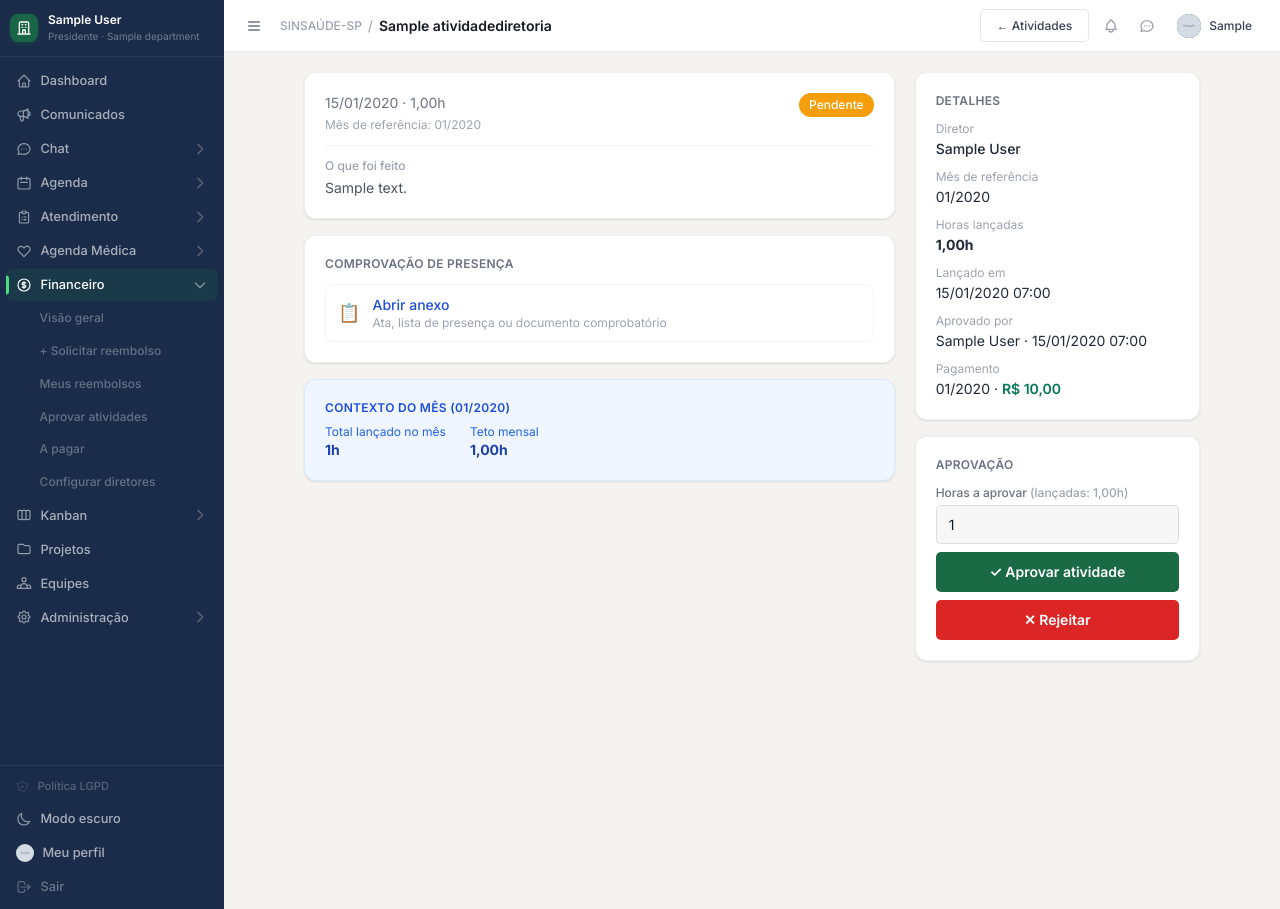
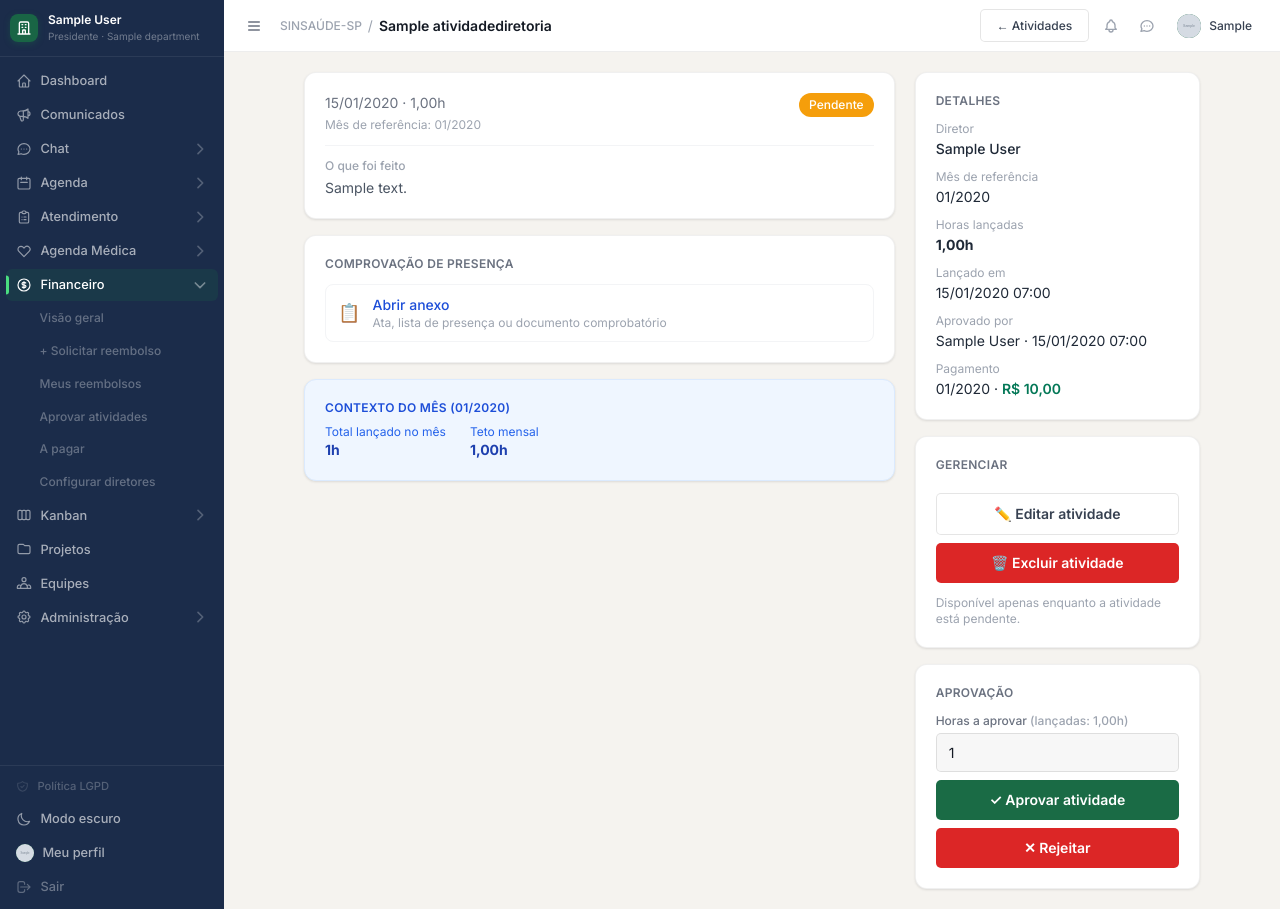
Before and after one commit to Pacheco2802/Intranet-Sin, a Django app: page /financeiro/diretoria/1/ in a window 1280 px wide. Run offline with Django 4.2, Linux system fonts and the light colour scheme; a user stored in the database is signed in; tables that the repository leaves empty hold one stand-in row (values such as "Sample post"); grey boxes marked "Sample" are stand-in pictures; data that the repository does not hold is empty; parts of the project's set-up code (start-up, migrations or seed data) failed here and were passed over; some libraries are stand-ins or nearby versions.

Commit message:
Edição e exclusão de atividades de diretoria (só enquanto pendente)
Diretor dono ou coordenação (aprovador) podem editar/excluir uma
atividade apenas enquanto o status é PENDENTE; depois de aprovada,
paga ou rejeitada fica bloqueado.

- views: _pode_editar_atividade + atividade_editar/atividade_excluir.
  Editar reusa o AtividadeDiretoriaForm (mantém o comprovante se não
  reenviado). Excluir remove o arquivo do storage e apaga o registro.
  Ambos gravam AuditLog e, quando a ação é feita pela coordenação em
  atividade de outro, notificam o diretor.
- Botões: card "Gerenciar" no detalhe e ações Editar/Excluir nas
  linhas pendentes da aba "Minhas atividades".

Sem alteração de models/migrations: o AuditLog registra as ações
DIRAT_EDIT/DIRAT_DELETE por string (choices não são validadas no BD).

Co-Authored-By: Claude Opus 4.8 <noreply@anthropic.com>

```diff
--- a/financeiro/urls.py
+++ b/financeiro/urls.py
@@ -26,6 +26,8 @@ urlpatterns = [
     path('diretoria/', views.atividade_list, name='atividade_list'),
     path('diretoria/nova/', views.atividade_create, name='atividade_create'),
     path('diretoria/<int:pk>/', views.atividade_detail, name='atividade_detail'),
+    path('diretoria/<int:pk>/editar/', views.atividade_editar, name='atividade_editar'),
+    path('diretoria/<int:pk>/excluir/', views.atividade_excluir, name='atividade_excluir'),
     path('diretoria/<int:pk>/aprovar/', views.atividade_aprovar, name='atividade_aprovar'),
     path('diretoria/diretor/<int:diretor_pk>/aprovar-todas/', views.atividade_aprovar_diretor, name='atividade_aprovar_diretor'),
     path('diretoria/<int:pk>/rejeitar/', views.atividade_rejeitar, name='atividade_rejeitar'),
--- a/financeiro/views.py
+++ b/financeiro/views.py
@@ -46,6 +46,14 @@ def _pode_ver_tudo(user):
 
 def _pode_lancar_diretoria(user):
     return user.role == CustomUser.Role.DIRETOR or user.is_admin_ti
+
+
+def _pode_editar_atividade(user, a):
+    """Editar/excluir é permitido só enquanto PENDENTE, e apenas para o
+    diretor dono da atividade ou a coordenação (aprovador de diretoria)."""
+    if a.status != AtividadeDiretoria.Status.PENDENTE:
+        return False
+    return a.diretor_id == user.pk or _is_aprovador_diretoria(user)
 
 
 def _financeiro_users():
@@ -350,6 +358,74 @@ def atividade_create(request):
 
 
 @login_required
+def atividade_editar(request, pk):
+    a = get_object_or_404(AtividadeDiretoria.objects.select_related('diretor'), pk=pk)
+    if not _pode_editar_atividade(request.user, a):
+        return HttpResponseForbidden()
+
+    if request.method == 'POST':
+        form = AtividadeDiretoriaForm(request.POST, request.FILES, instance=a)
+        if form.is_valid():
+            form.save()
+            AuditLog.log(request.user, 'DIRAT_EDIT', 'AtividadeDiretoria', a.pk, ip=_ip(request))
+            # Se quem editou não é o próprio diretor (foi a coordenação), avisa o diretor.
+            if a.diretor_id != request.user.pk:
+                Notification.send(
+                    a.diretor, request.user, Notification.Type.DIRETORIA_STATUS,
+                    'Sua atividade foi editada', a.titulo, f'/financeiro/diretoria/{a.pk}/',
+                )
+            messages.success(request, 'Atividade atualizada.')
+            return redirect('financeiro:atividade_detail', pk=a.pk)
+        messages.error(
+            request,
+            'Não foi possível salvar. Confira os campos destacados — '
+            'a causa mais comum é o comprovante (formato não aceito ou maior que 5 MB).'
+        )
+    else:
+        form = AtividadeDiretoriaForm(instance=a)
+
+    teto = ParametroFinanceiro.get().teto_horas_mensal
+    # Horas já lançadas no mês pelo diretor, exceto esta atividade (evita contar em dobro).
+    horas_mes = AtividadeDiretoria.objects.filter(
+        diretor=a.diretor, competencia=a.competencia,
+    ).exclude(status=AtividadeDiretoria.Status.REJEITADA).exclude(pk=a.pk).aggregate(
+        total=Sum('horas')
+    )['total'] or Decimal('0')
+
+    return render(request, 'financeiro/atividade_form.html', {
+        'form': form, 'teto': teto, 'horas_mes': horas_mes, 'competencia': a.competencia,
+        'editing': True, 'atividade': a,
+    })
+
+
+@login_required
+@require_POST
+def atividade_excluir(request, pk):
+    a = get_object_or_404(AtividadeDiretoria.objects.select_related('diretor'), pk=pk)
+    if not _pode_editar_atividade(request.user, a):
+        return HttpResponseForbidden()
+
+    titulo = a.titulo
+    diretor = a.diretor
+    por_outro = a.diretor_id != request.user.pk
+    AuditLog.log(
+        request.user, 'DIRAT_DELETE', 'AtividadeDiretoria', a.pk, ip=_ip(request),
+        titulo=titulo, horas=str(a.horas),
+        diretor=diretor.get_full_name() or diretor.email,
+    )
+    if a.comprovante:
+        a.comprovante.delete(save=False)  # remove o arquivo do storage
+    a.delete()
+    if por_outro:
+        Notification.send(
+            diretor, request.user, Notification.Type.DIRETORIA_STATUS,
+            'Sua atividade foi excluída', titulo, '/financeiro/diretoria/?aba=minhas',
+        )
+    messages.success(request, f'Atividade "{titulo}" excluída.')
+    return redirect(_safe_next(request, '/financeiro/diretoria/'))
+
+
+@login_required
 def atividade_detail(request, pk):
     a = get_object_or_404(
         AtividadeDiretoria.objects.select_related('diretor', 'aprovado_por', 'pagamento'), pk=pk
@@ -366,6 +442,7 @@ def atividade_detail(request, pk):
     return render(request, 'financeiro/atividade_detail.html', {
         'a': a,
         'is_aprovador': _is_aprovador_diretoria(user),
+        'pode_editar': _pode_editar_atividade(user, a),
         'horas_mes_diretor': horas_mes_diretor,
         'teto_mensal': teto_mensal,
     })
--- a/templates/financeiro/atividade_detail.html
+++ b/templates/financeiro/atividade_detail.html
@@ -91,6 +91,20 @@
       </div>
     </div>
 
+    {% if pode_editar %}
+    <div class="card space-y-2">
+      <h3 class="text-xs uppercase tracking-wide text-gray-500 font-semibold mb-3">Gerenciar</h3>
+      <a href="{% url 'financeiro:atividade_editar' a.pk %}" class="btn-secondary w-full justify-center py-2.5 text-sm font-semibold">✏️ Editar atividade</a>
+      <form method="post" action="{% url 'financeiro:atividade_excluir' a.pk %}"
+            onsubmit="return confirm('Excluir esta atividade? Esta ação não pode ser desfeita.');">
+        {% csrf_token %}
+        <input type="hidden" name="next" value="{% url 'financeiro:atividade_list' %}">
+        <button type="submit" class="btn-danger w-full justify-center py-2.5 text-sm font-semibold">🗑️ Excluir atividade</button>
+      </form>
+      <p class="text-xs text-gray-400 pt-1">Disponível apenas enquanto a atividade está pendente.</p>
+    </div>
+    {% endif %}
+
     {% if is_aprovador and a.status == 'PENDENTE' %}
     <div class="card space-y-2">
       <h3 class="text-xs uppercase tracking-wide text-gray-500 font-semibold mb-3">Aprovação</h3>
```
Also changed, not shown: templates/financeiro/atividade_form.html (+7 -5 lines), templates/financeiro/atividade_list.html (+9 -0 lines).
